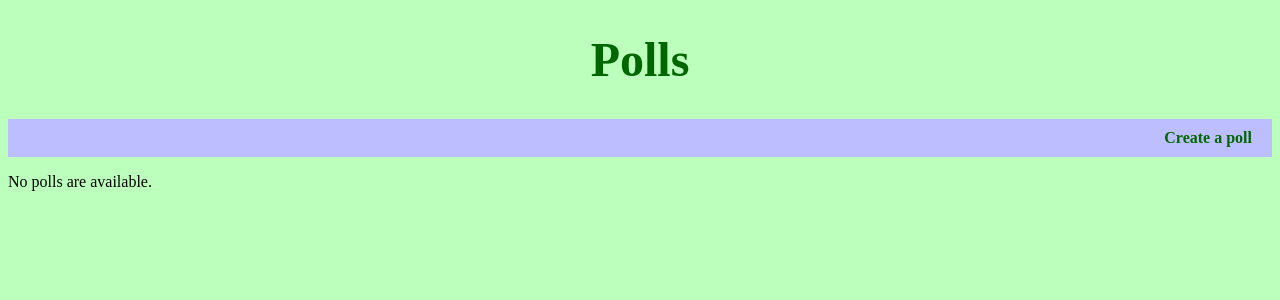
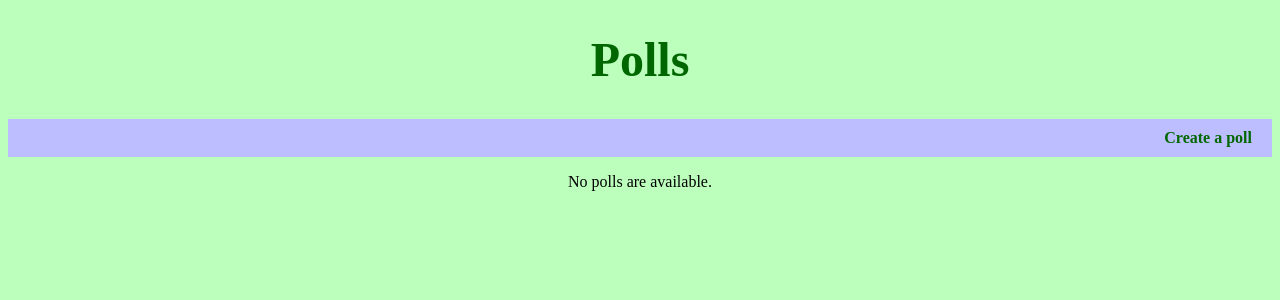
Before and after one commit to jaakkoset/Cyber-security-project, a Django app: template project/polls/templates/polls/index.html in a window 1280 px wide. Shown: the top 300 px of the page. Run offline with Django 5.2, Linux system fonts and the light colour scheme; the template is opened without the code that fills it, so the values that code supplies are empty.

Commit message:
Centre polls list on front page

```diff
--- a/project/polls/static/polls/style.css
+++ b/project/polls/static/polls/style.css
@@ -1,5 +1,16 @@
 body {
   background: rgb(188, 255, 188);
+}
+
+/* Centre the polls list */
+div.polls-list {
+  text-align: center;
+}
+
+/* Align the list to the left */
+ul.polls-list {
+  display: inline-block;
+  text-align: left;
 }
 
 /* Centre the page title */
--- a/project/polls/templates/polls/index.html
+++ b/project/polls/templates/polls/index.html
@@ -13,11 +13,12 @@
     />
     {% include "polls/header.html" %}
 
+    <div class="polls-list">
       <!-- List of polls -->
       {% if latest_question_list %}
-      <ul>
+        <ul class="polls-list">
         {% for question in latest_question_list %}
-        <li>
+          <li class="polls-list">
               <a href="{% url 'polls:detail' question.id %}"
               >{{ question.question_text }}</a
               >
@@ -43,6 +44,7 @@
             {% endif %}
           </span>
         </div>
+      </div>
 
     {% else %}
       <p>No polls are available.</p>
```
Lines whose indentation alone changed are shown as unchanged.
